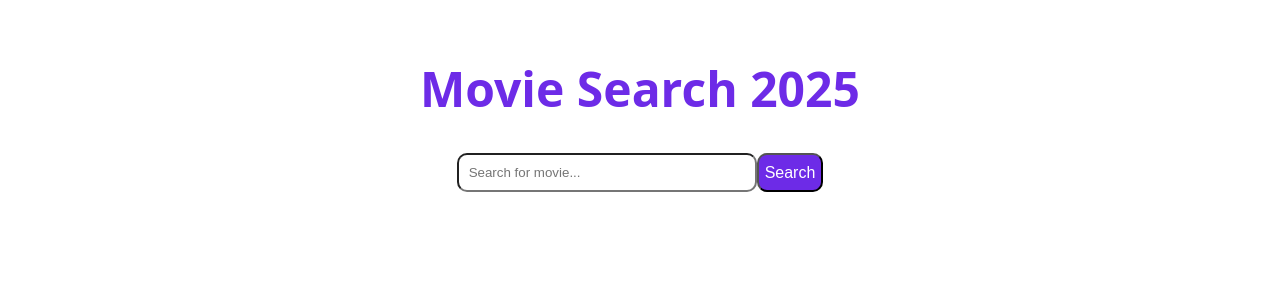
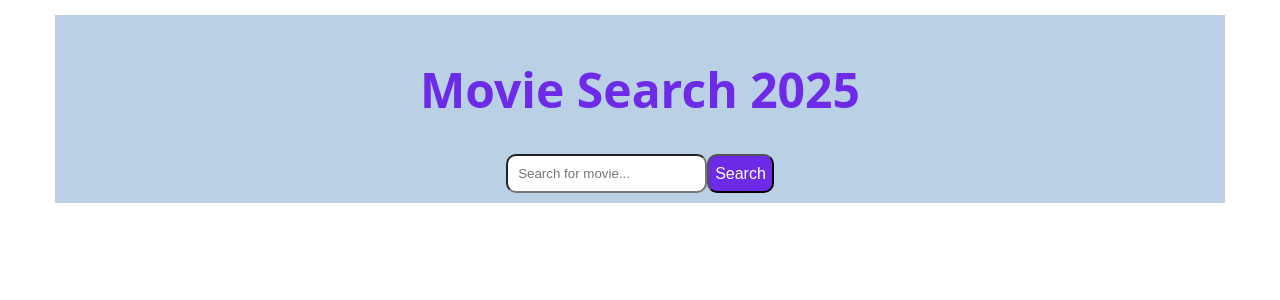
Before and after one commit to laszlodus/movie-search, a React (Create React App) app: page / in a window 1280 px wide. Shown: the top 300 px of the page. Built offline with nearby package versions, Linux system fonts and the light colour scheme.

Commit message:
header, movielist, error and loading handling

```diff
--- a/src/App.css
+++ b/src/App.css
@@ -1,6 +1,6 @@
 :root {
   --primary-color: #6d2be7;
-  --secondary-color: #212529;
+  --secondary-color: #bad0e5;
   --background-color: #fff;
   --text-color: #212529;
 }
@@ -8,6 +8,11 @@
 * {
   box-sizing: border-box;
 }
+
+html {
+  font-size: 62.5%; /* 1rem = 10px */
+}
+
 html,
 body,
 #root {
@@ -25,7 +30,7 @@ body {
 
 /* App styles */
 .App {
-  max-width: 1200px;
+  max-width: 120rem;
   margin: 0 auto;
   padding: 1.5rem;
 }
@@ -37,14 +42,17 @@ body {
   flex-direction: column;
   justify-content: center;
   align-items: center;
-  font-size: 24px;
+  font-size: 2.4rem;
   color: var(--primary-color);
+  text-align: center;
+  background-color: var(--secondary-color);
+  padding: 1rem;
 }
 
 .search-input {
-  width: 300px;
-  padding: 10px;
-  border-radius: 10px;
+  max-width: 30rem;
+  padding: 1rem;
+  border-radius: 1rem;
 }
 
 .search-container {
@@ -53,9 +61,24 @@ body {
 }
 
 .search-button {
-  border-radius: 10px;
+  border-radius: 1rem;
   background-color: var(--primary-color);
   color: var(--background-color);
-  font-size: 16px;
+  font-size: 1.6rem;
   cursor: pointer;
 }
+
+/* Main */
+
+.movie-list {
+  display: grid;
+  grid-template-columns: 1fr;
+  place-items: center;
+  cursor: pointer;
+  gap: 1rem;
+  text-align: center;
+}
+
+.movie-year {
+  font-size: 1.6rem;
+}
--- a/src/App.js
+++ b/src/App.js
@@ -1,12 +1,25 @@
 import "./App.css";
 import { Header } from "./components/SearchBar.js";
 import { useApiRequest } from "./components/useApiRequest.js";
+import { MovieList } from "./components/MovieList.js";
 
 function App() {
   const { loading, error, data, fetchData } = useApiRequest();
+
+  function Loading({ loading }) {
+    if (loading ? <p>Loading...</p> : null);
+  }
+
+  function ErrorHandle({ error }) {
+    if (error ? <p>{error.message}</p> : null);
+  }
+
   return (
     <div className="App">
       <Header onSearch={fetchData} />
+      {loading && <Loading loading={loading} />}
+      {error && <ErrorHandle error={error} />}
+      {!loading && !error && <MovieList data={data} />}
     </div>
   );
 }
--- a/src/components/MovieList.js
+++ b/src/components/MovieList.js
@@ -0,0 +1,14 @@
+export function MovieList({ data }) {
+  if (!data) return null;
+
+  const movies = data.Search.map((mov) => {
+    return (
+      <div key={mov.imdbID}>
+        <h1>{mov.Title}</h1>
+        <img src={mov.Poster} alt={mov.Title}></img>
+        <p className="movie-year">{mov.Year}</p>
+      </div>
+    );
+  });
+  return <main className="movie-list">{movies}</main>;
+}
--- a/src/components/useApiRequest.js
+++ b/src/components/useApiRequest.js
@@ -13,9 +13,11 @@ export function useApiRequest() {
       const res = await fetch(
         `http://www.omdbapi.com/?s=${query}&apikey=${KEY}`
       );
-      if (!res || null) throw new Error("Request error!");
+      if (!res.ok) throw new Error("Request error!");
 
       const json = await res.json();
+      if (json.Response === "False") throw new Error("Movie not found");
+
       setData(json);
       console.log(data);
     } catch (error) {
```
